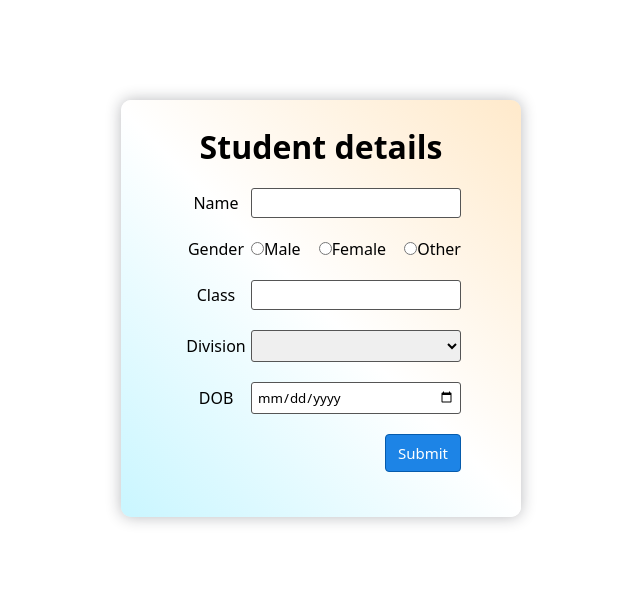
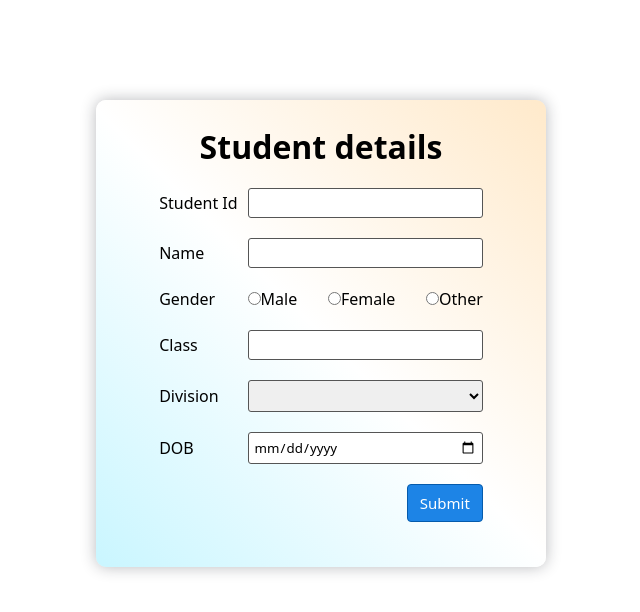
Before and after one commit to dev-siva98/assignmentform, a React (Create React App) app: page / in a window 1280 px wide. Shown: the top 612 px of the page, without its empty margins (319-959 px from the left). Built offline with nearby package versions, Linux system fonts and the light colour scheme.

Commit message:
router dom and axios added

```diff
--- a/package.json
+++ b/package.json
@@ -9,6 +9,7 @@
     "axios": "^1.1.3",
     "react": "^18.2.0",
     "react-dom": "^18.2.0",
+    "react-router-dom": "^6.4.3",
     "react-scripts": "5.0.1",
     "web-vitals": "^2.1.4"
   },
--- a/src/App.js
+++ b/src/App.js
@@ -1,10 +1,16 @@
 import "./App.css";
-import Form from "./Components/Form";
-
+import Form from "./Components/Form/Form";
+import { BrowserRouter, Routes, Route } from "react-router-dom";
+import Table from "./Components/Table/Table";
 function App() {
   return (
     <div className="App">
-      <Form />
+      <BrowserRouter>
+        <Routes>
+          <Route path="/" element={<Form />} />
+          <Route path="table" element={<Table />} />
+        </Routes>
+      </BrowserRouter>
     </div>
   );
 }
--- a/src/Components/Form.css
+++ b/src/Components/Form/Form.css
@@ -6,7 +6,7 @@
 }
 
 .form-container {
-  width: 350px;
+  width: 400px;
   margin: auto;
   display: grid;
   justify-items: center;
@@ -28,7 +28,9 @@
   grid-template-columns: 1fr 3fr;
   align-items: center;
   row-gap: 20px;
+  column-gap: 10px;
   padding: 20px;
+  text-align: left;
 }
 
 .form input:not(:last-child) {
--- a/src/Components/Form.jsx
+++ b/src/Components/Form/Form.jsx
@@ -1,9 +1,11 @@
 import React from "react";
 import { useState } from "react";
+import axios from "../../axios";
 import "./Form.css";
 
 function Form() {
   const [formData, setFormData] = useState({
+    _id: "",
     name: "",
     gender: "",
     classVal: "",
@@ -11,6 +13,7 @@ function Form() {
     dob: "",
   });
   const [errors, setErrors] = useState({
+    _id: false,
     name: false,
     gender: false,
     classVal: false,
@@ -29,12 +32,31 @@ function Form() {
   const handleSubmit = (e) => {
     e.preventDefault();
 
-    const { name, gender, classVal, division, dob } = formData;
+    const { _id, name, gender, classVal, division, dob } = formData;
     let error = { ...errors };
 
-    if (name && gender && classVal && division && dob)
-      alert(JSON.stringify(formData));
+    if (name && gender && classVal && division && dob) {
+      axios({
+        method: "post",
+        url: "user/form",
+        data: {
+          _id,
+          name,
+          gender,
+          classVal,
+          division,
+          dob,
+        },
+      })
+        .then((response) => {
+          console.log(response.data);
+        })
+        .catch((err) => {
+          console.log(err);
+        });
+    }
 
+    _id ? (error._id = false) : (error._id = true);
     name ? (error.name = false) : (error.name = true);
     gender ? (error.gender = false) : (error.gender = true);
     classVal ? (error.classVal = false) : (error.classVal = true);
@@ -48,6 +70,14 @@ function Form() {
     <div className="form-container">
       <h1>Student details</h1>
       <form id="form" className="form" onSubmit={handleSubmit}>
+      <label>Student Id</label>
+        <input
+          type="text"
+          id="_id"
+          name="_id"
+          onChange={changeInput}
+          className={errors._id ? "error" : ""}
+        />
         <label>Name</label>
         <input
           type="text"
--- /dev/null
+++ b/src/Components/Table/Table.jsx
@@ -0,0 +1,9 @@
+import React from 'react'
+
+function Table() {
+  return (
+    <div>Table</div>
+  )
+}
+
+export default Table
--- /dev/null
+++ b/src/axios.js
@@ -0,0 +1,7 @@
+import axios from "axios"
+
+const instance = axios.create({
+    baseURL : 'http://localhost:8080'
+})
+
+export default instance;
```
Also changed, not shown: 1 other file (tests, documents, lock files or other folders).
